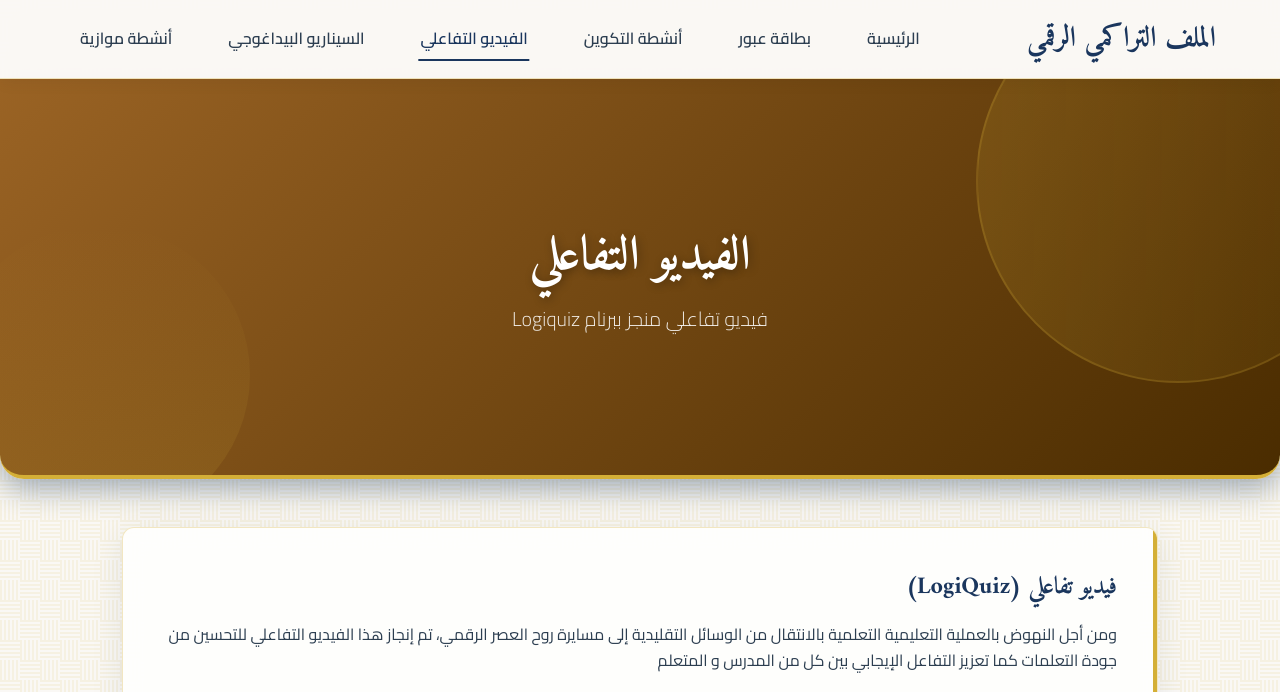
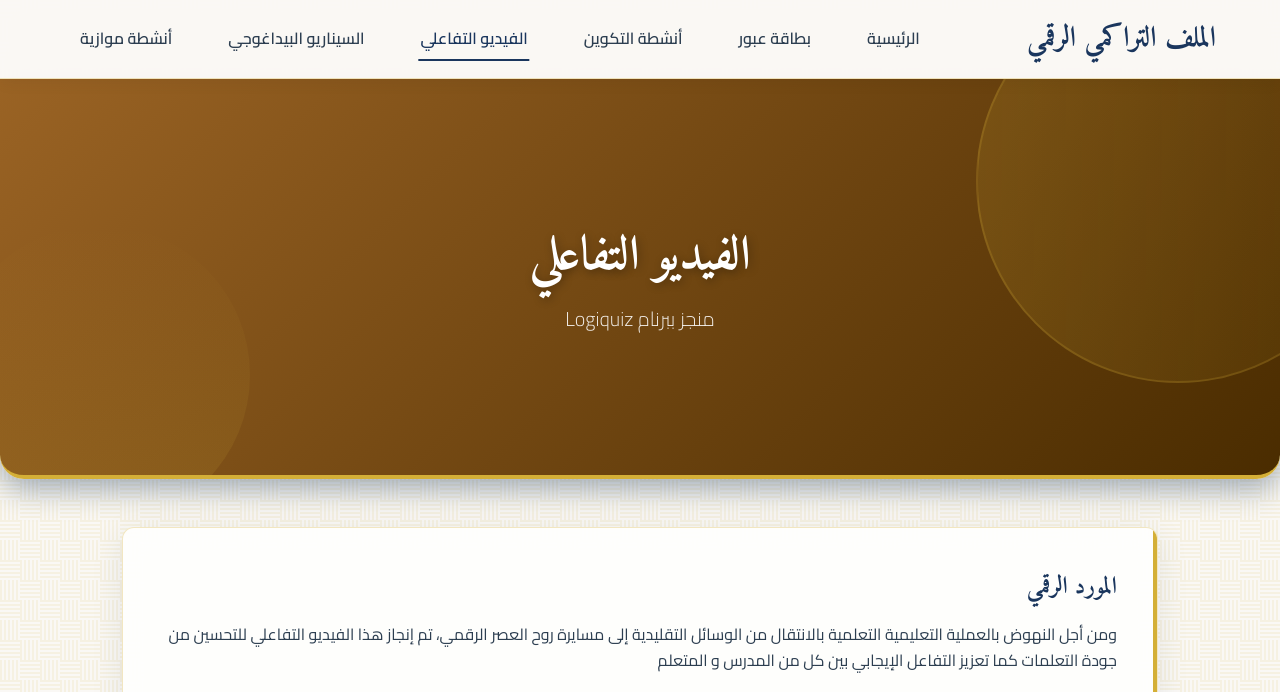
Before and after one commit to yahya-nasser-eddine-daraane/arabic-e-portfolio, a plain HTML site: page resource.html in a window 1280 px wide. Shown: the top 692 px of the page. Drawn offline with nearby package versions, Linux system fonts and the light colour scheme.

Commit message:
Update resource.html text based on manual edits

```diff
--- a/resource.html
+++ b/resource.html
@@ -68,13 +68,13 @@
   <!-- Header -->
   <header class="hero hero-resource animate-fade-in">
     <h1>الفيديو التفاعلي</h1>
-    <p style="color: var(--accent-color); ">فيديو تفاعلي منجز ببرنام Logiquiz</p>
+    <p style="color: var(--accent-color); ">منجز ببرنام Logiquiz</p>
   </header>
 
   <!-- Main Content -->
   <main class="container">
     <section class="glass-card animate-on-scroll">
-      <h2>فيديو تفاعلي (LogiQuiz)</h2>
+      <h2>المورد الرقمي</h2>
       <p> ومن أجل النهوض بالعملية التعليمية التعلمية بالانتقال من الوسائل التقليدية إلى مسايرة روح العصر الرقمي، تم إنجاز هذا الفيديو التفاعلي للتحسين من جودة التعلمات كما تعزيز التفاعل الإيجابي بين كل من المدرس و المتعلم
       </p>
 
```
